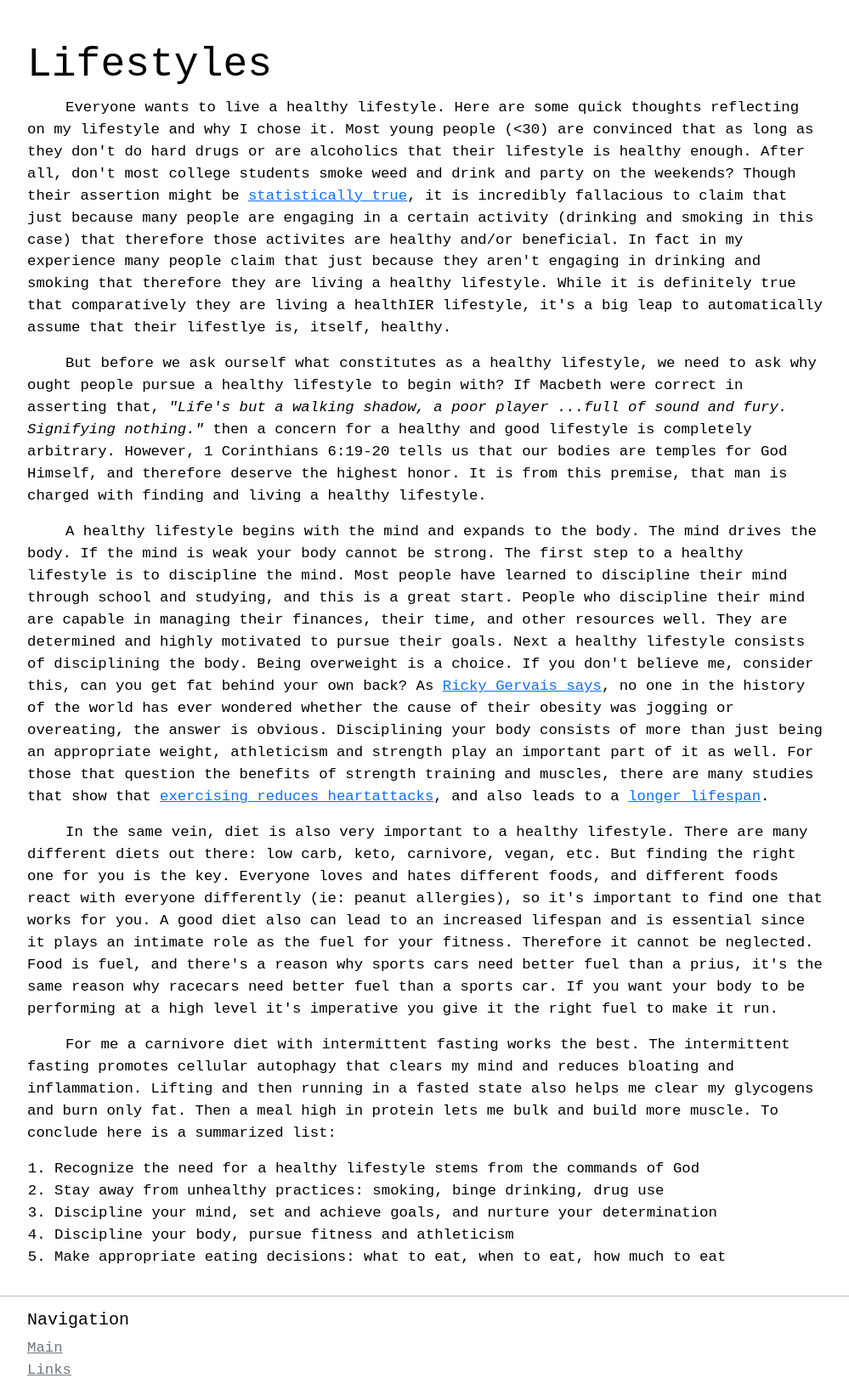
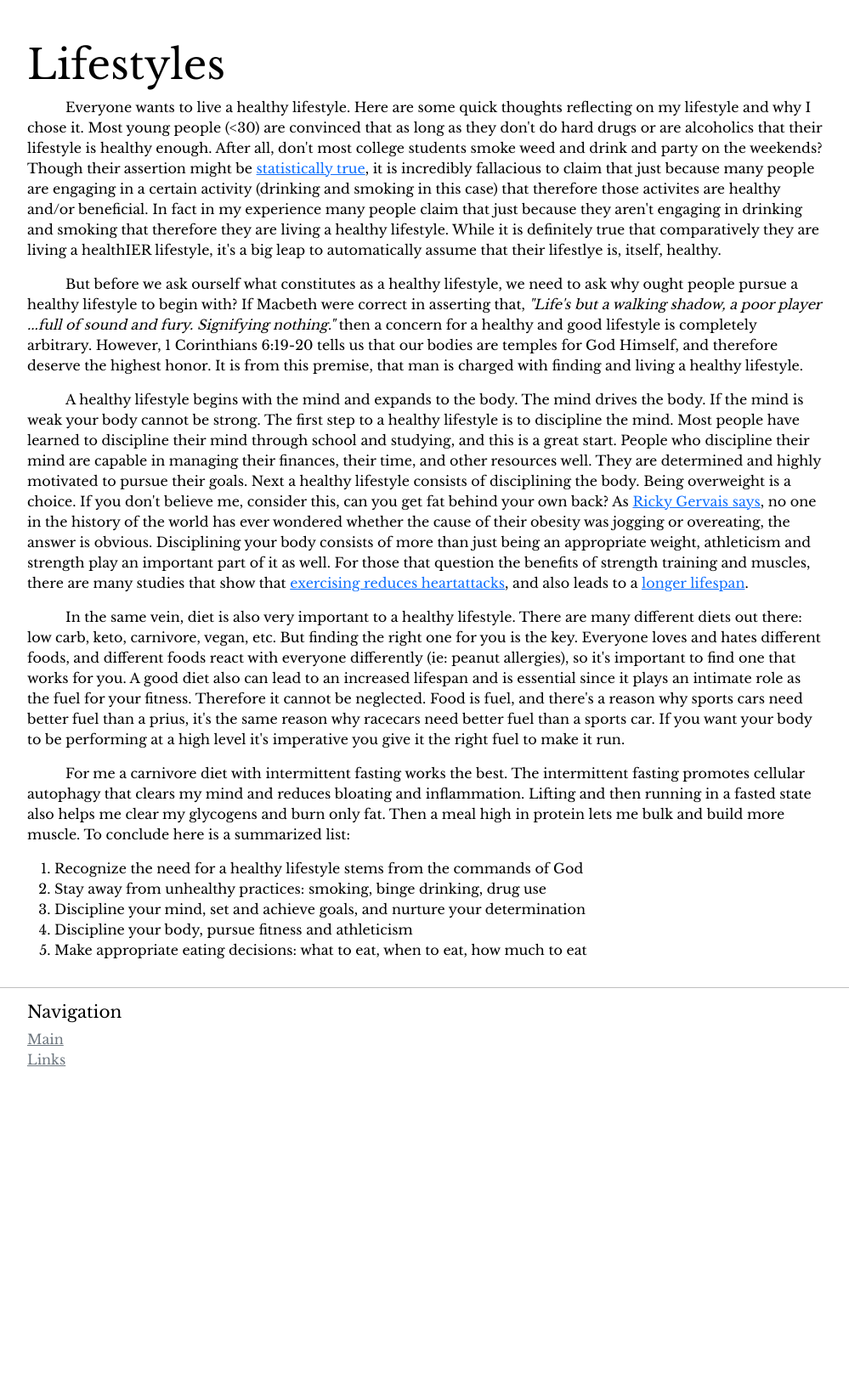
Before and after one commit to theochiu/theochiu.github.io, a Jekyll site: the page built from lifestyles.html, in a window 1280 px wide. Shown: the whole page at 85% size, without its empty margins (140-1139 px from the left). Built offline with Jekyll 4.4.1, drawn with Linux system fonts in a browser that asks for light colours; after the commit the page ends 1275 px from its top, so only the background shows below that.

Commit message:
added custom fonting for resume and letter layout

```diff
--- a/_layouts/letter.html
+++ b/_layouts/letter.html
@@ -44,7 +44,7 @@
 	<hr>
 	<footer class="container-fluid">
 		<div class="row">
-		  	<div class="col-6 col-md">
+			<div class="col-6 col-md">
 				<h5>Navigation</h5>
 				<ul class="list-unstyled text-small">
 				  <li><a class="text-muted" href="{{"/" | relative_url }}">Main</a></li>
@@ -125,10 +125,14 @@
 		}
 	}
 
+	@font-face {
+		font-family: "libre-baskerville";
+		src: url(/assets/LibreBaskerville-Regular.ttf);
+	}
 
 	body {
-		font-family: "baskerville", "Courier New", monospace;
-		font-size: 13pt;
+		font-family: "libre-baskerville", monospace;
+		font-size: 12pt;
 	}
 
 </style>
```
Also changed, not shown: assets/LibreBaskerville-Regular.ttf (added), 2 other files.
